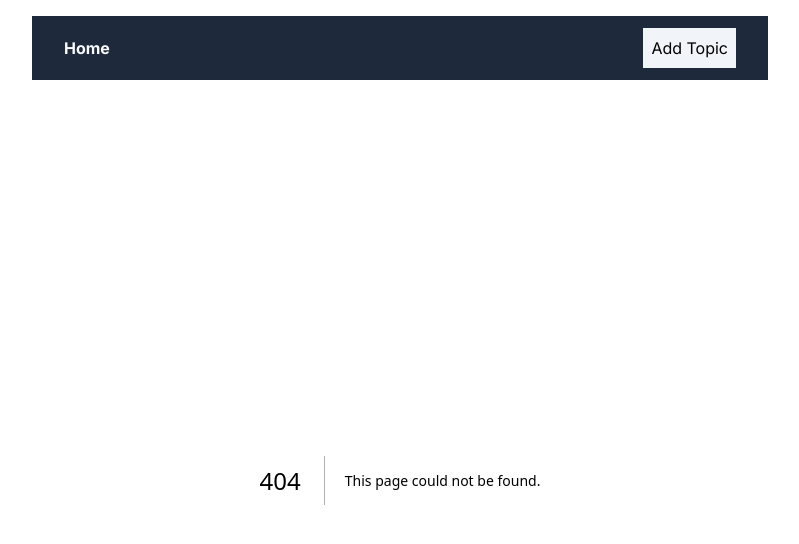
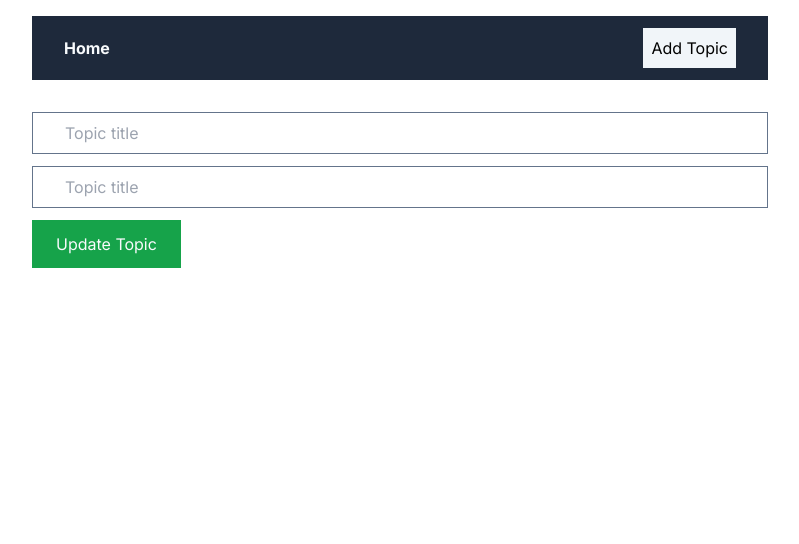
Before and after one commit to MelloBirkan/Topic-app, a Next.js app: page /editTopic/1 in a window 1280 px wide. Before the commit this address had no page. Shown: the top 544 px of the page, without its empty margins (240-1039 px from the left). Built offline with nearby package versions, Linux system fonts and the light colour scheme.

Commit message:
`UI` V1 terminada

```diff
--- /dev/null
+++ b/app/addTopic/page.jsx
@@ -0,0 +1,21 @@
+export default function AddTopic() {
+  return (
+    <form className="flex flex-col gap-3">
+      <input
+        className="border border-slate-500 px-8 py-2"
+        type="text"
+        placeholder="Topic title"
+      />
+
+      <input
+        className="border border-slate-500 px-8 py-2"
+        type="text"
+        placeholder="Topic title"
+      />
+
+      <button className="bg-green-600 font bold text-slate-50 py-3 px-6 w-fit">
+        Add Topic
+      </button>
+    </form>
+  );
+}
--- /dev/null
+++ b/app/editTopic/[id]/page.jsx
@@ -0,0 +1,9 @@
+import EditTopicForm from "@/components/EditTopicForm";
+
+export default function EditTopic() {
+  return (
+    <div>
+      <EditTopicForm />
+    </div>
+  )
+}
--- a/app/layout.js
+++ b/app/layout.js
@@ -15,7 +15,8 @@
       <body className={inter.className}>
         <div className='max-w-3xl mx-auto p-4'>
           <Navbar />
-          {children}
+          <div className='mt-8'>{children}</div>
+
         </div>
         </body>
     </html>
--- /dev/null
+++ b/components/EditTopicForm.jsx
@@ -0,0 +1,21 @@
+export default function EditTopicForm() {
+  return (
+    <form className="flex flex-col gap-3">
+      <input
+        className="border border-slate-500 px-8 py-2"
+        type="text"
+        placeholder="Topic title"
+      />
+
+      <input
+        className="border border-slate-500 px-8 py-2"
+        type="text"
+        placeholder="Topic title"
+      />
+
+      <button className="bg-green-600 font bold text-slate-50 py-3 px-6 w-fit">
+        Update Topic
+      </button>
+    </form>
+  )
+}
```
